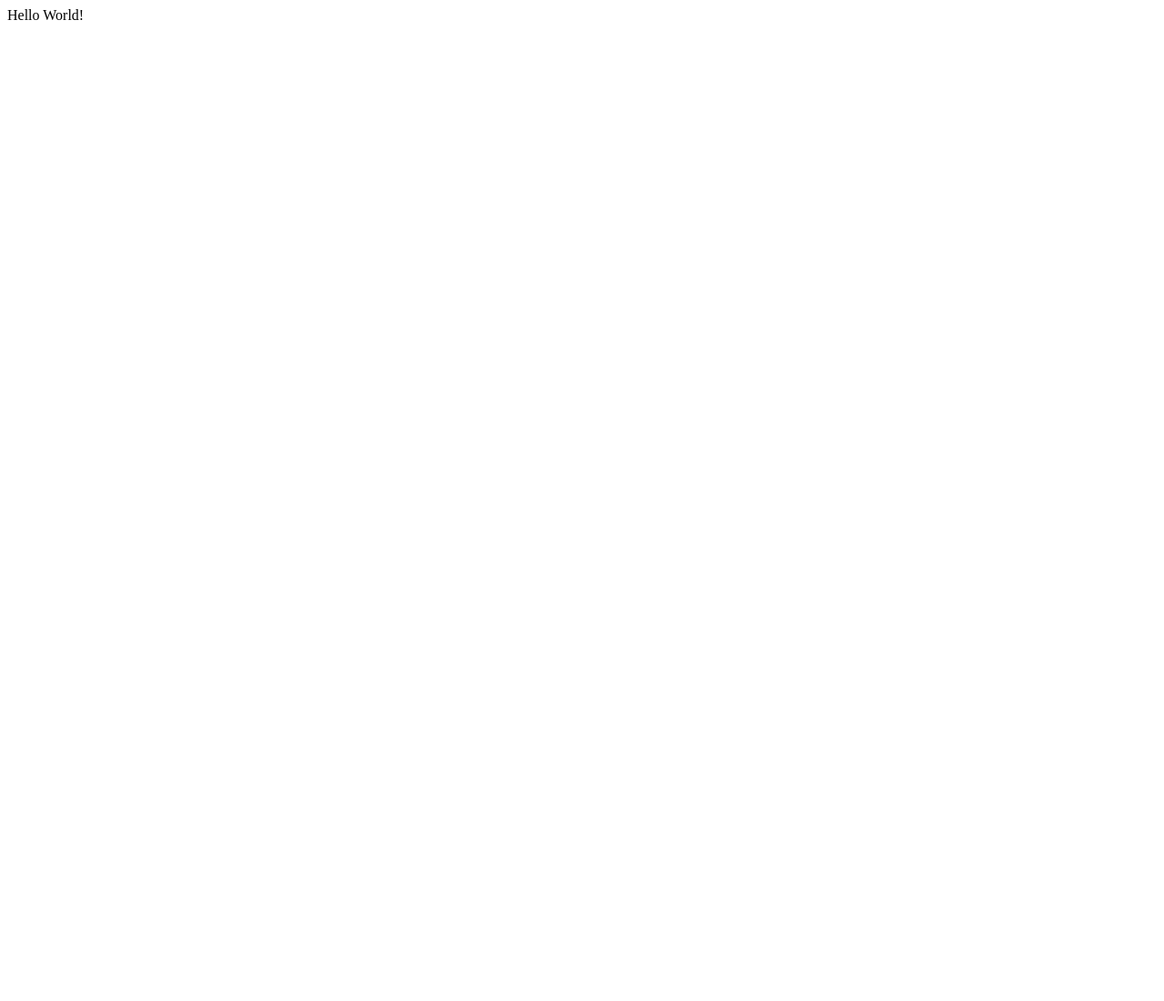
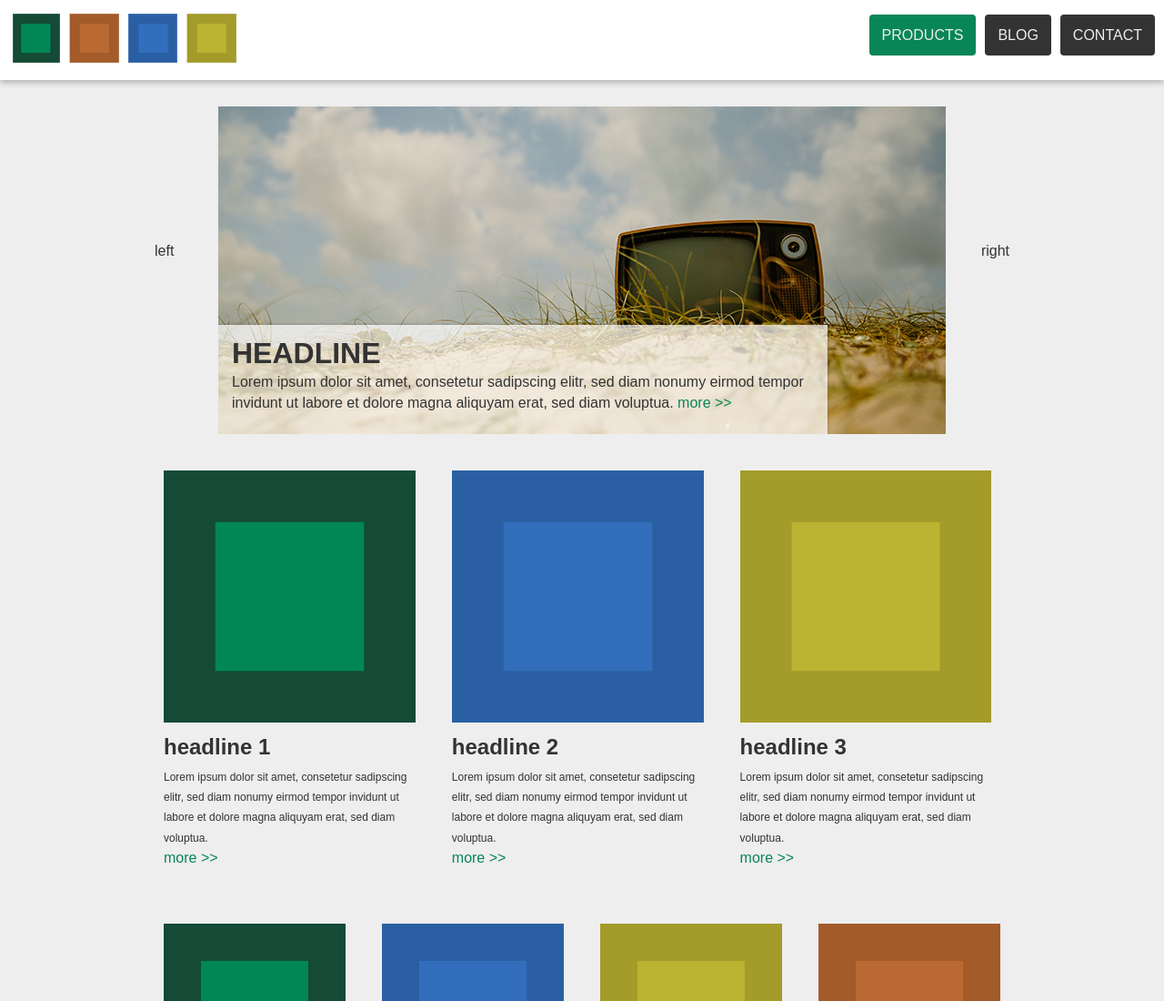
Before and after one commit to Ejsee/Schr-dinger, a plain HTML site: page test-projekt/index.html in a window 1280 px wide. Shown: the top 1100 px of the page at 91% size. Before the commit the page ends 800 px from the top, so only its background shows below. Drawn offline with nearby package versions, Linux system fonts and the light colour scheme.

Commit message:
Beispielprojekt erstellt

```diff
--- /dev/null
+++ b/test-projekt/css/style.css
@@ -0,0 +1,222 @@
+* {
+	margin: 0; padding: 0;
+}
+
+html {
+
+	height: 100%;
+}
+
+body {
+	min-height: 100%;
+
+	font-family: sans-serif;
+	color: #333333;
+
+	background: #eeeeee;
+}
+
+a {
+	color: #088658;
+	text-decoration: none;
+}
+
+a:hover {
+	text-decoration: underline;
+}
+
+#wrapper {
+	width: 100%; height: 100%;
+
+	/*background: #eeeeee;*/
+
+	margin: 0 auto;
+	padding-top: 117px;
+
+}
+
+.col-3 > div {
+	width: 33%;
+}
+
+.col-4 > div {
+	width: 25%;
+}
+
+/*
+	HEADER
+*/
+.header {
+	width: 100%;
+	padding: 15px 0 15px;
+	overflow: hidden;
+	background: #ffffff;
+	box-shadow: 0 2px 7px rgba(0,0,0,.3);
+	position: fixed;
+	z-index: 10;
+}
+
+.header > div {
+	display: inline-block;
+}
+
+/*
+	LOGO
+*/
+
+.header .logo {
+	margin-left: 14px;
+}
+
+
+/*
+	NAVIGATION
+*/
+.header .navigation {
+	float: right;
+}
+
+.header .navigation ul {
+	list-style: none;
+	overflow: hidden;
+	padding: 14px 0;
+}
+
+.header .navigation li {
+	float: left;
+	margin-right: 10px;
+}
+
+.header .navigation a {
+	text-decoration: none;
+	text-transform: uppercase;
+	color: #eeeeee;
+	background: #333333;
+	padding: 14px;
+	border-radius: 4px;
+	vertical-align: middle;
+}
+
+.header .navigation a:hover {
+	background: #088658;
+}
+
+.header .navigation li.active a {
+	background: #088658;
+	cursor: default;
+}
+
+/*
+	CAROUSEL
+*/
+
+#carousel {
+	position: relative;
+	overflow: hidden;
+}
+
+#carousel .button {
+	position: absolute;
+	top: 150px;
+}
+
+#carousel .button-left {
+	left: 10px;
+}
+
+#carousel .button-right {
+	right: 10px;
+}
+
+#carousel div.content-carousel {
+	position: relative;
+	width: 800px; height: 360px;
+	margin: 0 auto;
+	overflow: hidden;
+}
+
+#carousel div.content-carousel ul {
+	list-style: none;
+}
+
+#carousel div.content-carousel li {
+	float: left;
+	line-height: 1.4em;
+}
+
+#carousel div.content-carousel img {
+
+}
+
+#carousel div.content-carousel span {
+	position: absolute;
+	width: 80%; height: 25%;
+	bottom: 0; left: 0;
+	background: rgba(255,255,255, .7);
+	padding: 15px;
+	box-shadow: 0 0 3px rgba(0,0,0,.3)
+}
+
+#carousel div.content-carousel span h1 {
+	margin: 5px 0 10px;
+}
+
+/*
+	TEASER
+*/
+
+.teaser {
+	overflow: auto;
+	margin: 20px 0;
+	line-height: 1.4em;
+}
+
+.teaser > div {
+	float: left;
+	display: inline-block;
+	padding: 20px;
+	box-sizing: border-box;
+}
+
+.teaser img {
+	width: 100%; height: auto;
+}
+
+.teaser h2 {
+	text-align: left;
+	margin: 10px 0;
+}
+
+.teaser p {
+	font-size: 12px
+}
+
+/*
+	FOOTER
+*/
+
+.footer {
+	width: 100%; height: 300px;
+	background: #333333;
+	color: #eeeeee;
+}
+
+/*
+	MEDIA QUERIES
+*/
+
+@media (min-width: 980px) {
+	#wrapper {
+		width: 960px;
+	}
+}
+
+@media (max-width: 600px) {
+	.col-3 > div {
+		width: 100%;
+	}
+
+	.col-4 > div {
+		width: 50%;
+	}
+}
--- a/test-projekt/index.html
+++ b/test-projekt/index.html
@@ -1,9 +1,107 @@
 <!DOCTYPE html>
 <html>
-<head>
-    <title>Test</title>
-</head>
-<body>
-Hello World!
-</body>
+    <head>
+        <title>Test</title>
+        <link rel="stylesheet" type="text/css" href="css/style.css">
+        <meta name="viewport" content="width=device-width,
+   initial-scale=1.0,
+   maximum-scale=1.0,
+   user-scalable=no">
+    </head>
+    <body>
+
+    <div class="header">
+        <div class="logo">
+            <a href="#"><img src="img/logo.png"></a>
+        </div>
+        <div class="navigation">
+            <ul>
+                <li class="active"><a href="#">Products</a></li>
+                <li><a href="#">Blog</a></li>
+                <li><a href="#">Contact</a></li>
+            </ul>
+        </div>
+    </div>
+    <div id="wrapper">
+
+
+    <div id="carousel">
+        <span class="button button-left">left</span>
+        <div class="content content-carousel">
+           <ul>
+               <li>
+                    <div class="content content-wrapper">
+                        <img src="img/tv.png">
+                        <span>
+                            <h1>HEADLINE</h1>
+                            <p>Lorem ipsum dolor sit amet, consetetur sadipscing elitr, sed diam nonumy eirmod tempor invidunt ut labore et dolore magna aliquyam erat, sed diam voluptua. <a href="#">more >></a></p>
+                        </span>
+                    </div>
+               </li>
+           </ul>
+        </div>
+        <span class="button button-right">right</span>
+    </div>
+
+    <div class="content">
+        <div class="teaser col-3">
+            <div>
+                <img src="img/placeholder.png">
+                <h2>headline 1</h2>
+                <p>Lorem ipsum dolor sit amet, consetetur sadipscing elitr, sed diam nonumy eirmod tempor invidunt ut labore et dolore magna aliquyam erat, sed diam voluptua.</p>
+                <a href="#">more >></a>
+            </div>
+            <div>
+                <img src="img/placeholder2.png">
+                <h2>headline 2</h2>
+                <p>Lorem ipsum dolor sit amet, consetetur sadipscing elitr, sed diam nonumy eirmod tempor invidunt ut labore et dolore magna aliquyam erat, sed diam voluptua.</p>
+                <a href="#">more >></a>
+            </div>
+            <div>
+                <img src="img/placeholder3.png">
+                <h2>headline 3</h2>
+                <p>Lorem ipsum dolor sit amet, consetetur sadipscing elitr, sed diam nonumy eirmod tempor invidunt ut labore et dolore magna aliquyam erat, sed diam voluptua.</p>
+                <a href="#">more >></a>
+            </div>
+        </div>
+
+        <div class="teaser col-4">
+            <div>
+                <img src="img/placeholder.png">
+                <h2>headline 1</h2>
+                <p>Lorem ipsum dolor sit amet, consetetur sadipscing elitr, sed diam nonumy eirmod tempor invidunt ut labore et dolore magna aliquyam erat, sed diam voluptua.</p>
+                <a href="#">more >></a>
+            </div>
+            <div>
+                <img src="img/placeholder2.png">
+                <h2>headline 2</h2>
+                <p>Lorem ipsum dolor sit amet, consetetur sadipscing elitr, sed diam nonumy eirmod tempor invidunt ut labore et dolore magna aliquyam erat, sed diam voluptua.</p>
+                <a href="#">more >></a>
+            </div>
+            <div>
+                <img src="img/placeholder3.png">
+                <h2>headline 3</h2>
+                <p>Lorem ipsum dolor sit amet, consetetur sadipscing elitr, sed diam nonumy eirmod tempor invidunt ut labore et dolore magna aliquyam erat, sed diam voluptua.</p>
+                <a href="#">more >></a>
+            </div>
+            <div>
+                <img src="img/placeholder4.png">
+                <h2>headline 4</h2>
+                <p>Lorem ipsum dolor sit amet, consetetur sadipscing elitr, sed diam nonumy eirmod tempor invidunt ut labore et dolore magna aliquyam erat, sed diam voluptua.</p>
+                <a href="#">more >></a>
+            </div>
+        </div>
+
+    </div>
+
+
+    </div>
+    <div class="footer">
+
+    </div>
+
+    <script src="https://ajax.googleapis.com/ajax/libs/jquery/2.1.4/jquery.min.js"></script>
+    <script type="text/javascript" src="js/main.js"></script>
+
+    </body>
 </html>
```
Also changed, not shown: test-projekt/img/logo.png (added), test-projekt/img/placeholder.png (added), test-projekt/img/placeholder2.png (added), test-projekt/img/placeholder3.png (added), test-projekt/img/placeholder4.png (added), test-projekt/img/tv.png (added), test-projekt/js/main.js (added), 5 other files.
